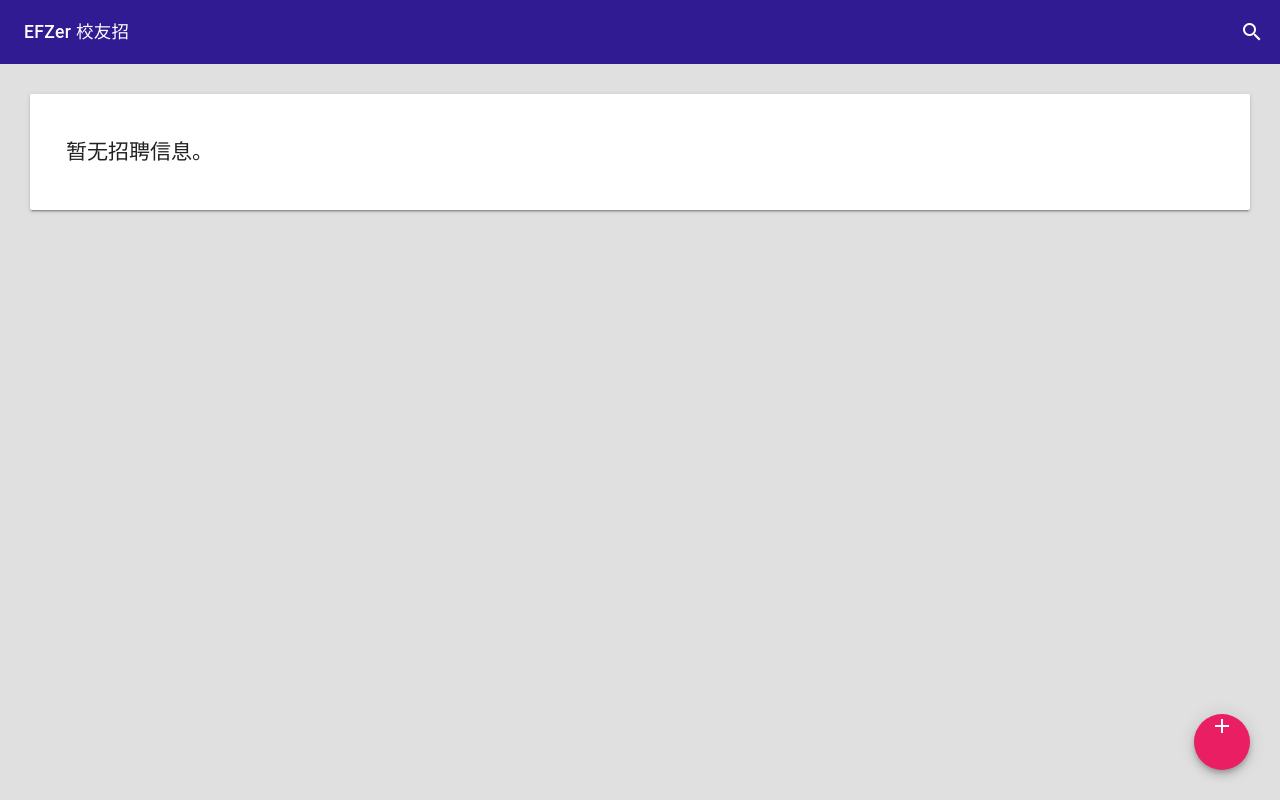
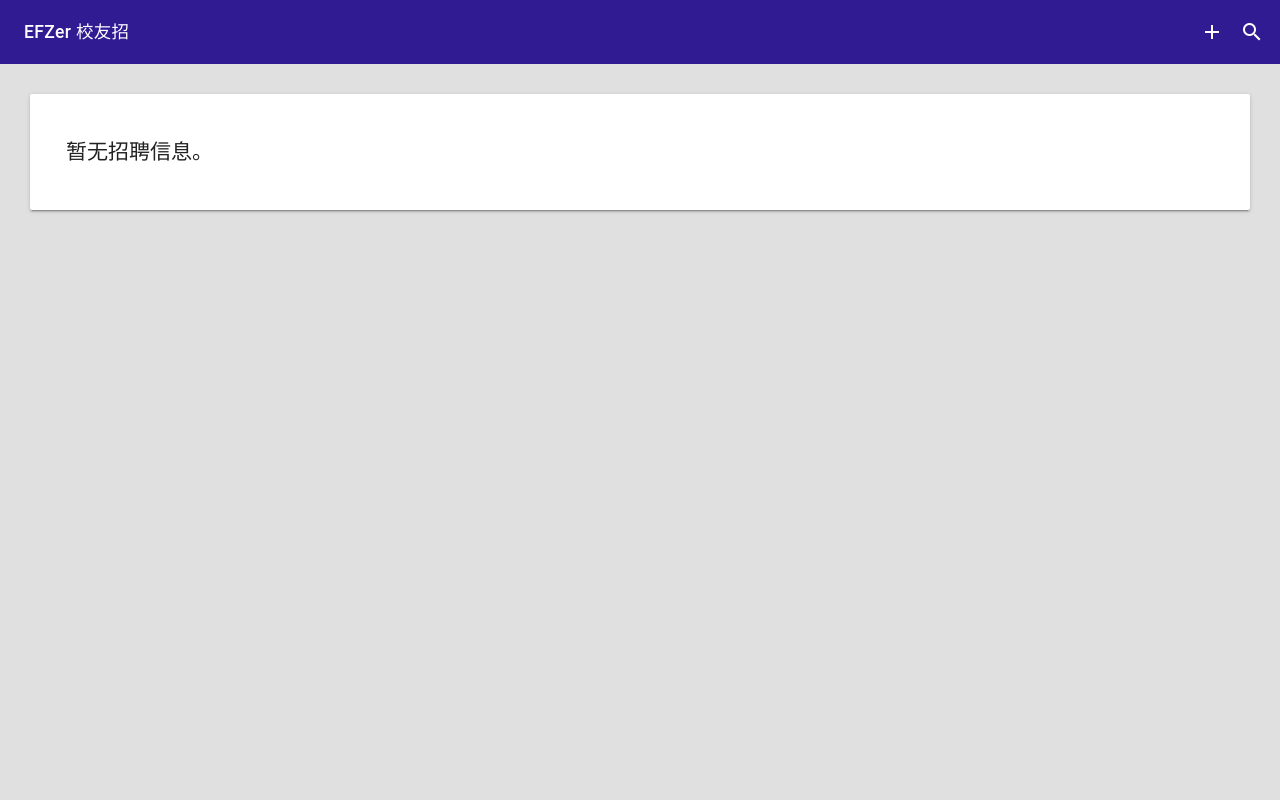
Before and after one commit to kaichengyan/efzer-jobs-django, a Django app: page /jobs/ in a window 1280 px wide. Run offline with Django 3.2, Linux system fonts and the light colour scheme; data that the repository does not hold is empty.

Commit message:
improve styling

```diff
--- a/jobs/static/style.css
+++ b/jobs/static/style.css
@@ -115,6 +115,12 @@ body {
     padding: 20px;
 }
 
+@media screen and (max-width: 800px){
+    .add-job-panel {
+        padding: 10px;
+    }
+}
+
 .mdc-card__title--large {
     font-family: "Roboto", "Open Sans", "Microsoft Yahei", sans-serif !important;
 }
--- a/jobs/templates/jobs/index.html
+++ b/jobs/templates/jobs/index.html
@@ -1,6 +1,7 @@
 {% extends 'jobs/base.html' %}
 
 {% block toolbar %}
+    <a href="{% url 'jobs:add' %}" class="material-icons mdc-toolbar__icon" aria-label="Add" alt="Add">add</a>
     <a href="#" class="material-icons mdc-toolbar__icon" aria-label="Search" alt="Search">search</a>
 {% endblock %}
 
@@ -37,11 +38,11 @@
             </div>
         </div>
     {% endif %}
-    <button class="mdc-fab material-icons" onclick="window.location='{% url 'jobs:add' %}'" aria-label="Add">
-        <span class="mdc-fab__icon">
-            add
-        </span>
-    </button>
+{#    <button class="mdc-fab material-icons" onclick="window.location='{% url 'jobs:add' %}'" aria-label="Add">#}
+{#        <span class="mdc-fab__icon">#}
+{#            add#}
+{#        </span>#}
+{#    </button>#}
 
     {% if snackbar_message %}
         <div id="mdc-js-snackbar" class="mdc-snackbar demo-hidden mdc-snackbar--active" aria-live="assertive" aria-atomic="true">
--- a/jobs/templates/jobs/job_form.html
+++ b/jobs/templates/jobs/job_form.html
@@ -10,7 +10,6 @@
     <div class="add-job-form">
         <form name="add-job-form" action="" method="post">
             {% csrf_token %}
-
             {% for field in form %}
                 <div class="mdc-textfield {% if field.name == "description" or field.name == "requirements" or field.name == "company_description"%}mdc-textfield--multiline{% endif %} mdc-textfield--upgraded" data-mdc-auto-init="MDCTextfield">
                     {{ field }}
```
